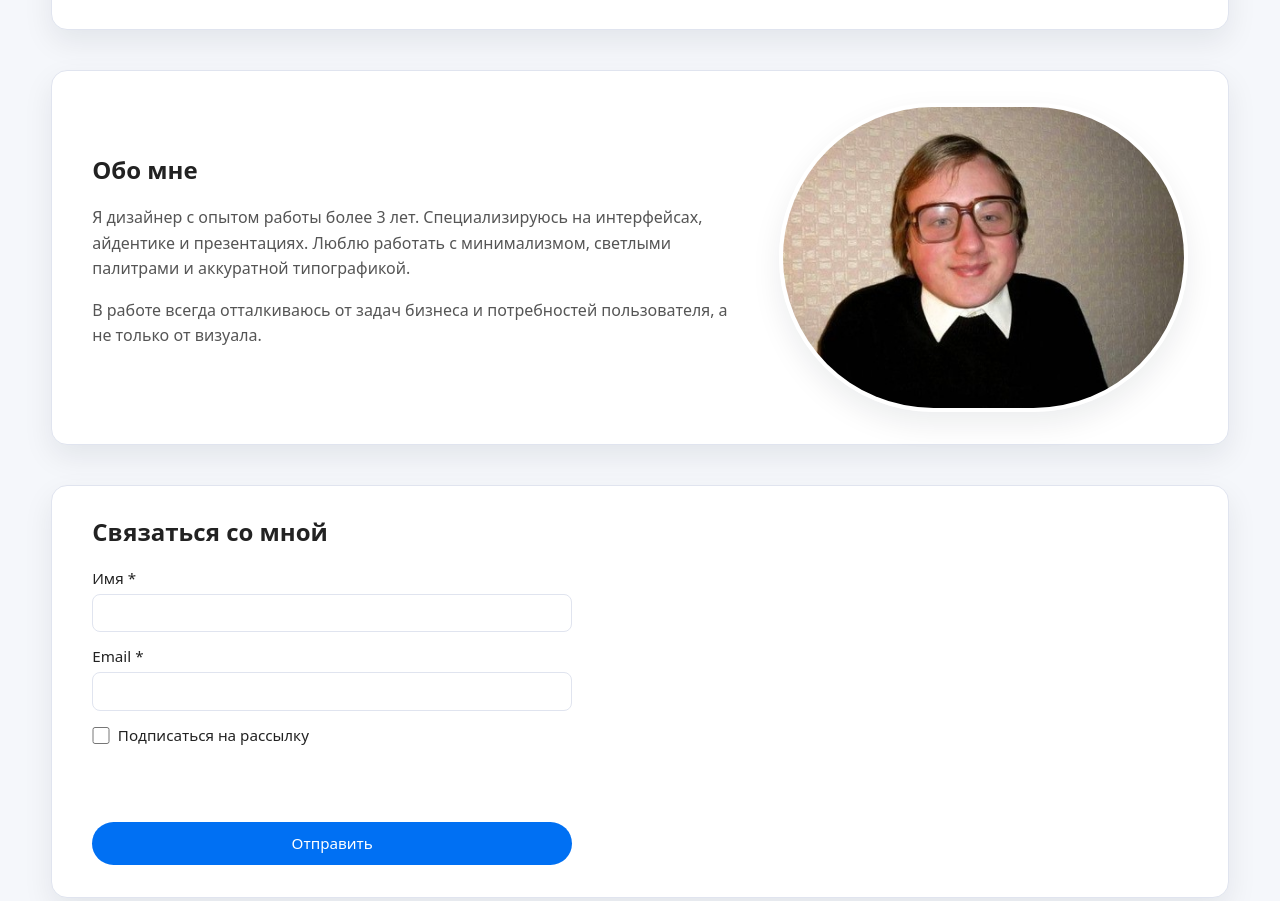
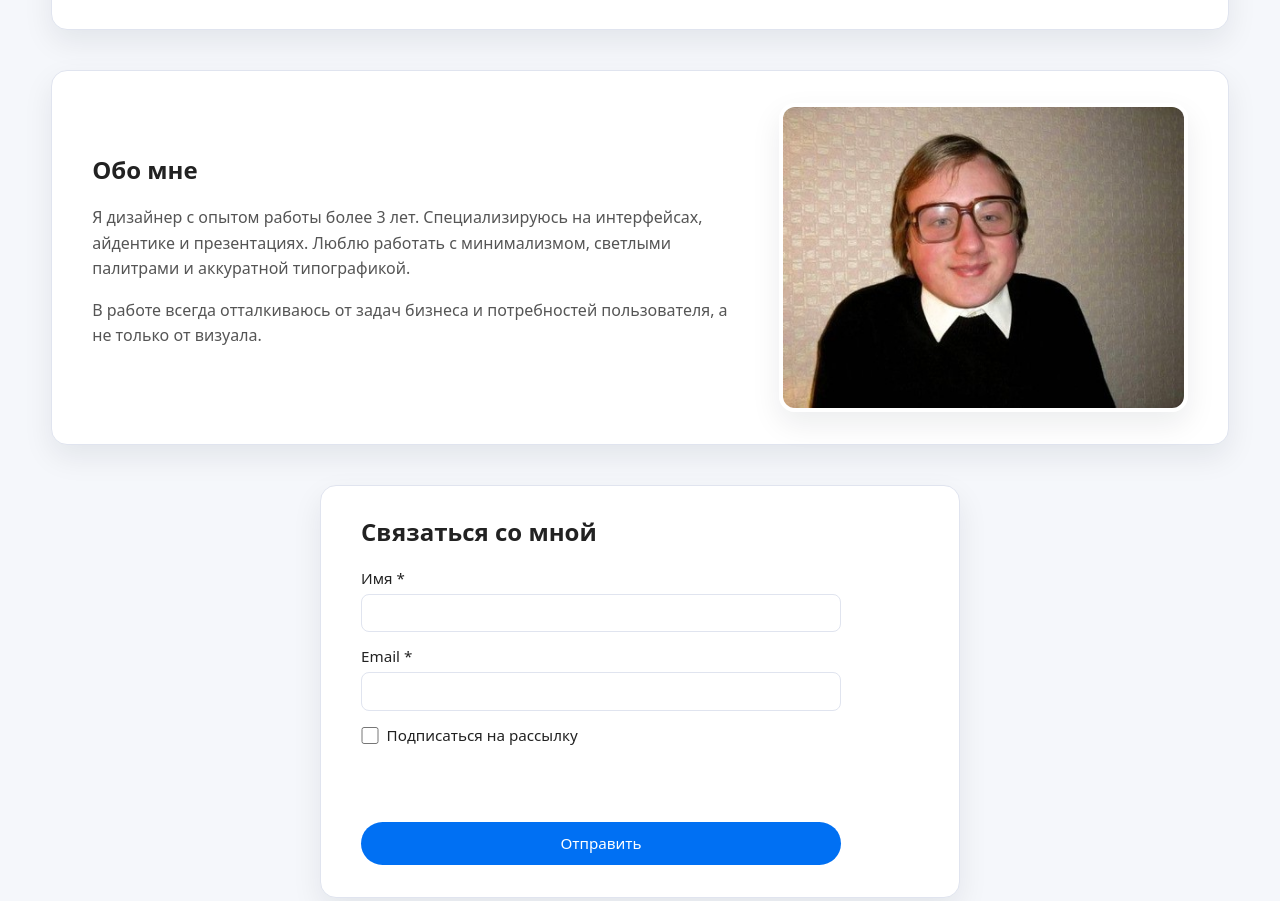
Before and after one commit to neShali/web-course, a plain HTML site: page accessible-portfolio.html in a window 1280 px wide. Shown: the part 1037-1938 px from the top of the page. Drawn offline with nearby package versions, Linux system fonts and the light colour scheme.

Commit message:
add accessibility 2

```diff
--- a/css/accessible-styles.css
+++ b/css/accessible-styles.css
@@ -280,12 +280,14 @@ h3 {
 }
 
 .about__photo img {
-  border-radius: 999px;
+  border-radius: var(--radius-lg);
   border: 4px solid #ffffff;
   box-shadow: var(--shadow-soft);
 }
 
 .contact {
+  width: clamp(24rem, 50vw, 60rem);
+  margin: 0 auto;
   background-color: var(--bg-card);
   border-radius: var(--radius-lg);
   box-shadow: var(--shadow-soft);
```
